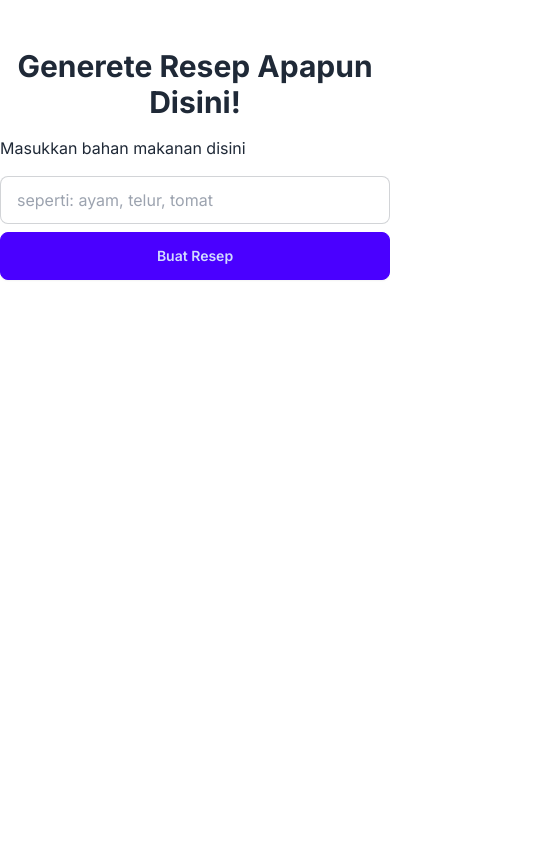
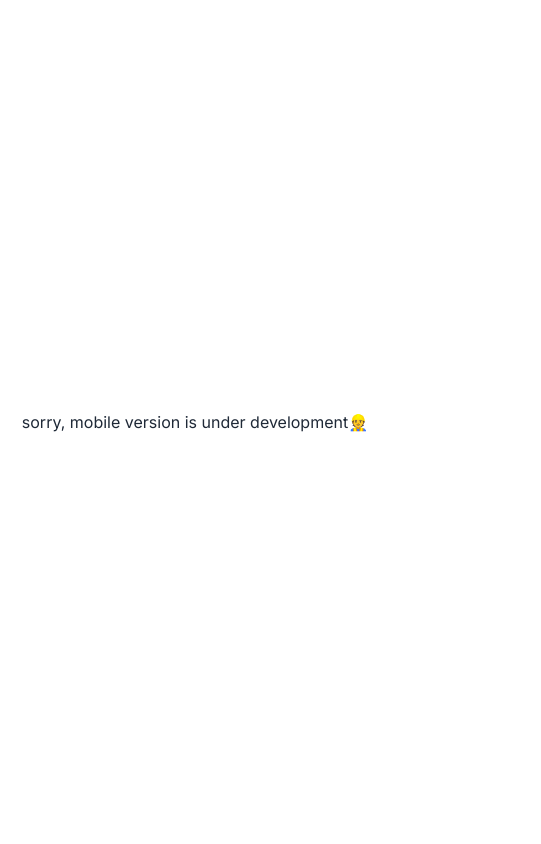
Before and after one commit to fajri-farid/cookwizard, a Next.js app: page /generate-resep in a window 390 px wide. Shown: the top 844 px of the page, 541 px wide, since content can reach past the window. Built offline with nearby package versions, Linux system fonts and the light colour scheme; no server answers.

Commit message:
slicing UI, ganti code file getMyRecipe.jsx, add breakpoint di landing page

```diff
--- a/src/app/generate-resep/page.js
+++ b/src/app/generate-resep/page.js
@@ -1,5 +1,18 @@
 import { GenerateResep } from "@/components/generateResep/generateResep";
+import { Footer } from "@/components/sharedUI/Footer";
+import { Newhead } from "@/components/sharedUI/Newhead";
 
 export default function page() {
-  return <GenerateResep />;
+  return (
+    <div>
+      <div className=" flex justify-center  items-center min-h-screen scbreakpoint:hidden">
+        <div>sorry, mobile version is under development👷</div>
+      </div>
+      <div>
+        <Newhead />
+        <GenerateResep />
+        <Footer />
+      </div>
+    </div>
+  );
 }
--- a/src/app/page.js
+++ b/src/app/page.js
@@ -10,6 +10,10 @@ import { Footer } from "@/components/sharedUI/Footer";
 export default function Home() {
   return (
     <main>
+      <div>
+        <div className=" flex justify-center  items-center min-h-screen scbreakpoint:hidden">
+          <div>sorry, mobile version is under development👷</div>
+        </div>
         <Newhead />
         <div id="SECTION 1" className="mt-10">
           <div className="flex w-[1300px] m-auto justify-between">
@@ -78,8 +82,8 @@ export default function Home() {
                 </div>
               </div>
               <div className={landingStyle.textStyle}>
-              Jadi, gak perlu pusing lagi mikirin masakan! CookWizard siap bantu
-              kamu.
+                Jadi, gak perlu pusing lagi mikirin masakan! CookWizard siap
+                bantu kamu.
               </div>
             </div>
           </div>
@@ -115,13 +119,17 @@ export default function Home() {
               Pertanyaan Umum
             </div>
             <div>
-            <div className={landingStyle.textQuestion}>1. Kenapa Pakai AI?</div>
+              <div className={landingStyle.textQuestion}>
+                1. Kenapa Pakai AI?
+              </div>
               <div className={landingStyle.textAnswer}>
                 Karena AI, CookWizard bisa memberikan ide masakan yang cocok
                 dengan bahan yang kamu punya. Gak perlu repot, tinggal ketik
                 bahan, dan voila! Kamu punya resep masakan baru!
               </div>
-            <div className={landingStyle.textQuestion}>2. Berapa Biayanya?</div>
+              <div className={landingStyle.textQuestion}>
+                2. Berapa Biayanya?
+              </div>
               <div className={landingStyle.textAnswer}>
                 Kabar baiknya, CookWizard bisa kamu nikmati tanpa biaya sepeser
                 pun! Yup, semua fitur dan kebaikan CookWizard gratis buat kamu
@@ -132,23 +140,25 @@ export default function Home() {
               </div>
               <div className={landingStyle.textAnswer}>
                 CookWizard bakal jadi sahabat terbaikmu di dapur! Kamu bisa cari
-              ide masakan, simpen resep, dan lihat resep keren yang udah dibikin
-              sama AI. Semua jadi lebih mudah dengan CookWizard!
+                ide masakan, simpen resep, dan lihat resep keren yang udah
+                dibikin sama AI. Semua jadi lebih mudah dengan CookWizard!
               </div>
               <div className={landingStyle.textQuestion}>
-              4. Terus Apa Bedanya dengan Saya Chat di ChatGPT atau AI Lainnya?
+                4. Terus Apa Bedanya dengan Saya Chat di ChatGPT atau AI
+                Lainnya?
               </div>
               <div className={landingStyle.textAnswer}>
                 Bedanya, di CookWizard kamu bisa lebih dari sekadar minta saran
                 tentang bahan-bahan yang kamu punya. Kamu bisa simpan resep
-              favoritmu, lihat resep dari pengguna lain, dan dapatkan inspirasi
-              baru setiap hari! Jadi, selain buat masak jadi lebih seru, kamu
-              juga bisa dapetin resep keren dari komunitas kami!
+                favoritmu, lihat resep dari pengguna lain, dan dapatkan
+                inspirasi baru setiap hari! Jadi, selain buat masak jadi lebih
+                seru, kamu juga bisa dapetin resep keren dari komunitas kami!
               </div>
             </div>
           </div>
         </div>
         <Footer />
+      </div>
     </main>
   );
 }
--- a/src/components/generateResep/generateResep.jsx
+++ b/src/components/generateResep/generateResep.jsx
@@ -2,6 +2,7 @@
 import { RequestCookiesAdapter } from "next/dist/server/web/spec-extension/adapters/request-cookies";
 import React, { useState } from "react";
 import toast, { Toaster } from "react-hot-toast";
+import generateRecipeStyle from "@/styles/compStyles/generateRecipe.module.css";
 
 export const GenerateResep = () => {
   const [resep, setResep] = useState(null);
@@ -87,53 +88,59 @@ export const GenerateResep = () => {
 
   return (
     <main className="max-w-3xl m-auto py-12 space-y-4">
-      <h1 className="font-bold text-3xl text-center">
+      <h1 className="font-semibold font-cookWiz text-9xl text-cw-background text-center mb-20">
         Generete Resep Apapun Disini!
       </h1>
-      <p>Masukkan bahan makanan disini</p>
-      <form action={handleGenerateResep}>
+      <p className="font-cookWiz text-6xl">Masukkan bahan makanan disini</p>
+      <form action={handleGenerateResep} className="space-y-10 h-[265px]">
         <input
           name="bahan"
           placeholder="seperti: ayam, telur, tomat"
-          className="block w-full input input-bordered"
+          className={generateRecipeStyle.inputStyle}
         />
+        <div className="w-fit m-auto">
           <button
             type="submit"
             disabled={buttonDisabled}
-          className="mt-2 btn-md block w-full btn btn-primary"
+            className={generateRecipeStyle.buttonStyle}
           >
             Buat Resep
           </button>
+        </div>
       </form>
 
       {showResepDetails && resep && (
         <div>
-          <h1 className="font-bold text-2xl">{resep.dishTitle}</h1>
+          <h1 className="font-bold font-cookWiz text-7xl text-cw-background mt-20 mb-10">
+            {resep.dishTitle}
+          </h1>
           <p>{resep.desc}</p>
           <div>
-            <h3 className="font-bold text-xl">Bahan:</h3>
+            <h3 className="font-bold text-xl mt-5">Bahan:</h3>
             {resep.ingredients.map((item, index) => (
               <div key={index}>{item}</div>
             ))}
           </div>
           <div>
-            <h3 className="font-bold text-xl">Tahapan:</h3>
+            <h3 className="font-bold text-xl mt-5">Tahapan:</h3>
             {resep.recipe.map((item, index) => (
               <div key={index}>{item}</div>
             ))}
           </div>
+          <div className="w-fit m-auto space-x-10 my-20 flex">
             <button
               onClick={handleReset}
-            className="mt-2 btn-md block w-full btn btn-primary"
+              className={generateRecipeStyle.buttonDetails}
             >
               Buat Lagi
             </button>
             <button
               onClick={handleSave}
-            className="mt-2 btn-md block w-full btn btn-primary"
+              className={generateRecipeStyle.buttonDetails}
             >
               Simpan Resep
             </button>
+          </div>
         </div>
       )}
       <Toaster />
--- a/src/components/myRecipe/getMyRecipeOnly.jsx
+++ b/src/components/myRecipe/getMyRecipeOnly.jsx
@@ -43,12 +43,12 @@ export const MyRecipeComponent = () => {
             <div className="pt-10">
               <h2 className="font-bold text-xl">{recipe.dishTitle}</h2>
               <p>{recipe.desc}</p>
+              <p className="mt-2">Bahan:</p>
+              {recipe.ingredients.split(", ").map((ingredient, index) => (
+                <p key={index}>{ingredient}</p>
+              ))}
               {recipe.showDetails && (
                 <div>
-                  <p className="mt-2">Bahan:</p>
-                  {recipe.ingredients.split(", ").map((ingredient, index) => (
-                    <p key={index}>{ingredient}</p>
-                  ))}
                   <p className="mt-2">Tahapan:</p>
                   {recipe.recipe.split("\n").map((step, index) => (
                     <p key={index}>{step}</p>
@@ -56,7 +56,9 @@ export const MyRecipeComponent = () => {
                 </div>
               )}
               <button
-                className="mt-2 bg-blue-500 hover:bg-blue-700 text-white font-bold py-2 px-4 rounded"
+                className={
+                  "mt-2 bg-blue-500 hover:bg-blue-700 text-white font-bold py-2 px-4 rounded"
+                }
                 onClick={() => toggleShowDetails(index)}
               >
                 {recipe.showDetails ? "Sembunyikan Detail" : "Tampilkan Semua"}
--- /dev/null
+++ b/src/styles/compStyles/generateRecipe.module.css
@@ -0,0 +1,63 @@
+.inputStyle {
+  @apply block w-full input input-bordered border-2 border-cw-tertiary outline-none font-cookWiz text-[40px] focus:outline-none focus:border-cw-background duration-300;
+}
+
+.buttonStyle {
+  @apply relative z-0 flex items-center justify-center gap-2 overflow-hidden rounded-md border-[2px] w-[485px] h-[50px]
+
+   border-[#C4C4C4] hover:border-cw-background bg-[#C4C4C4] px-4 py-2 font-cookWiz text-5xl
+   text-cw-background transition-all duration-500
+
+
+
+    before:absolute before:inset-0
+
+    before:-z-10 before:translate-x-[150%]
+
+    before:translate-y-[150%] before:scale-[2.5]
+
+    before:rounded-[100%] before:bg-cw-background
+
+    before:transition-transform before:duration-1000
+
+    before:content-[""]
+
+
+    hover:scale-105 hover:text-white
+
+    hover:before:translate-x-[0%]
+
+    hover:before:translate-y-[0%]
+
+    active:scale-95;
+}
+
+.buttonDetails {
+  @apply relative z-0 flex items-center justify-center gap-2 overflow-hidden rounded-md border-[2px] w-[285px] h-[50px]
+
+     border-[#C4C4C4] hover:border-cw-background bg-[#C4C4C4] px-4 py-2 font-cookWiz text-5xl
+     text-cw-background transition-all duration-500
+
+
+
+      before:absolute before:inset-0
+
+      before:-z-10 before:translate-x-[150%]
+
+      before:translate-y-[150%] before:scale-[2.5]
+
+      before:rounded-[100%] before:bg-cw-background
+
+      before:transition-transform before:duration-1000
+
+      before:content-[""]
+
+
+      hover:scale-105 hover:text-white
+
+      hover:before:translate-x-[0%]
+
+      hover:before:translate-y-[0%]
+
+      active:scale-95;
+}
```
Lines whose indentation alone changed are shown as unchanged.
